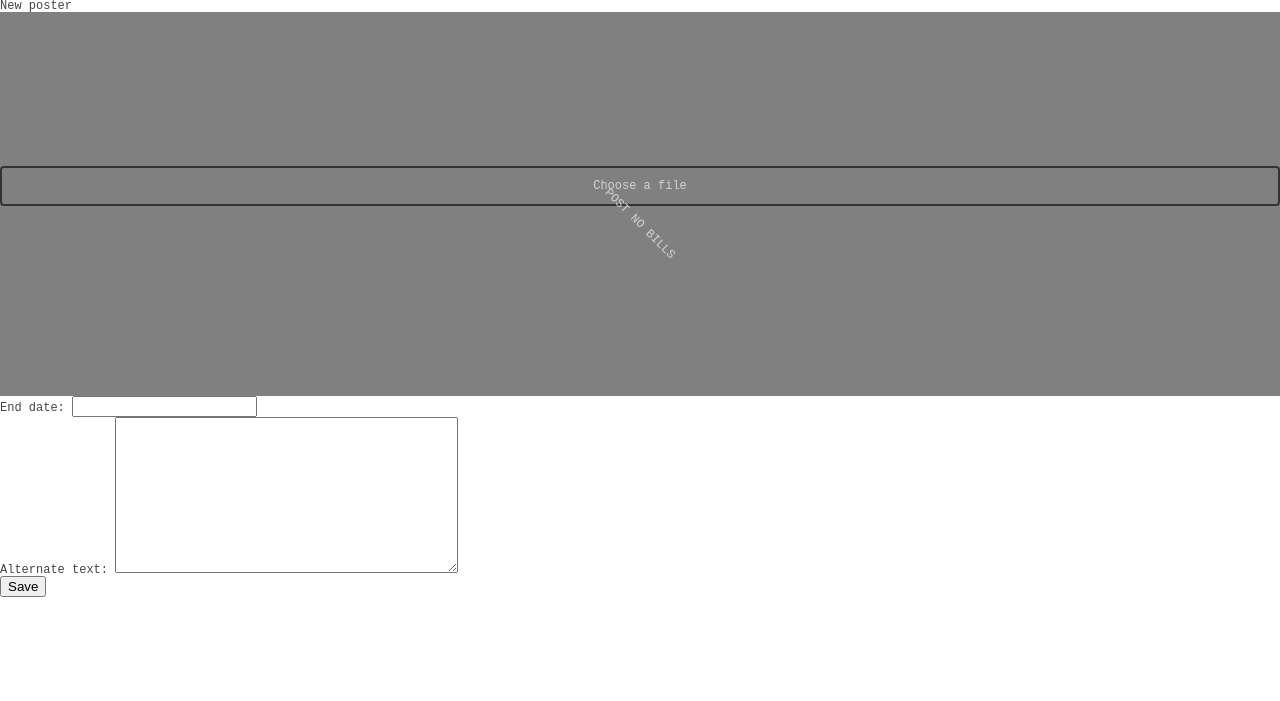
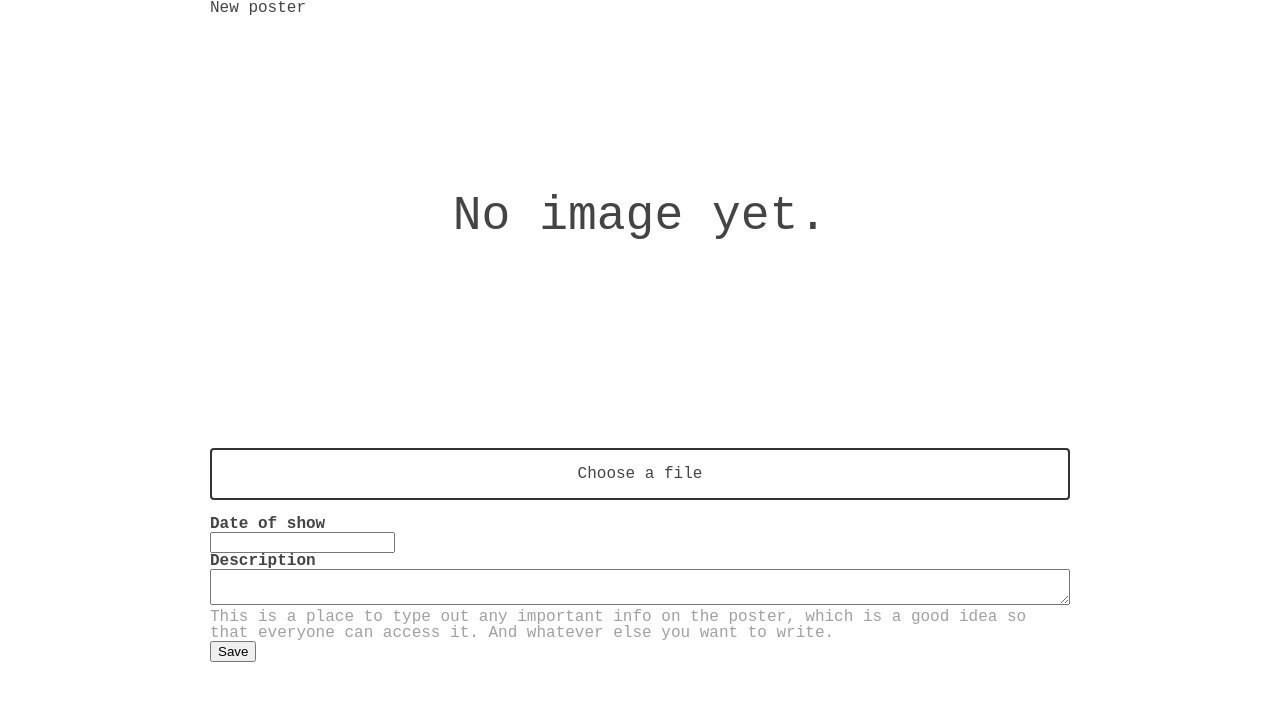
Before and after one commit to patreeceeo/showposter, a Django app: template templates/create-post.html in a window 1280 px wide. Shown: the top 701 px of the page. Run offline with Django 3.2, Linux system fonts and the light colour scheme; the template is opened without the code that fills it: values that come from a table or form of the project are taken from there, others are empty; some libraries are stand-ins or nearby versions.

Commit message:
clean up create post

```diff
--- a/posts/static/index.css
+++ b/posts/static/index.css
@@ -54,16 +54,24 @@ table {
 
 body {
   font-family: 'Courier New', Courier, 'Lucida Sans Typewriter', 'Lucida Typewriter', monospace;
-  font-size: 12px;
   color: #444;
+
+  --post-image-width: 100%;
 }
+
+.Column__wide {
+  max-width: 860px;
+  margin: 0 auto;
+}
+
 a  {
   color: #000;
   text-decoration: underline #777;
 }
 
 .Preview {
-  max-height: 6in;
+  max-height: 50vh;
+  max-width: var(--post-image-width);
   display: block;
   margin: 0 auto;
   transition: transform 1s, opacity 1s;
@@ -120,17 +128,15 @@ a  {
   color: grey;
 }
 
-.ImageUploadForm {
-  min-height: 4in;
-  max-width: 100%;
+.ImagePlaceholder {
+  height: 50vh;
+  width: var(--post-image-width);
 
-  background-color: grey;
-  color: lightgrey;
-}
+  font-size: 3rem;
 
-.PlaceholderText {
-  text-transform: uppercase;
-  transform: rotate(45deg);
+  display: flex;
+  justify-content: center;
+  align-items: center;
 }
 
 .PostGrid {
@@ -145,6 +151,26 @@ a  {
   margin: calc((80vw / 3) * (1/3)) calc((80vw / 5) * (1/3));
   overflow: hidden;
 }
+
+.StatusBar {
+  height: 1rem;
+  width: 100%;
+}
+
+.Form .Form_label {
+  font-weight: bold;
+  display: block;
+}
+
+.Form .Form_inputDescription {
+  display: block;
+  opacity: 0.5;
+}
+
+.Form .Form_textarea {
+  width: 100%;
+}
+
 
 .mb {
   margin-bottom: 1em;
--- a/templates/create-post.html
+++ b/templates/create-post.html
@@ -4,35 +4,42 @@
     <title>New poster</title>
 {% endblock %}
 {% block content %}
+<div class="Column__wide">
   <h1>New poster</h1>
 
   <form id="upload-form" method="post" enctype="multipart/form-data" action="/api/upload">
     {% csrf_token %}
     <div class="ImageUploadForm flex flexColumn flexCenter">
+      <div class="Scanner mb" id="scanner">
+        <div class="Scanner_beam"></div>
+        <img id="preview-image" class="Preview Preview__out"/>
+        <div id="image-placeholder" class="ImagePlaceholder">No image yet.</div>
+      </div>
+      <div id="upload-progress" class="StatusBar"></div>
       <label class="Button mb">
         Choose a file
         <input id="image-input" class="hidden" name="image" type='file' accept="image/jpeg,image/png,image/gif"/>
       </label>
-    <div>
-      <div class="flex flexCenter flexChildGrow">
-        <div class="PlaceholderText">post no bills</div>
-      </div>
-      <div class="Scanner mb" id="scanner">
-        <div class="Scanner_beam"></div>
-        <img id="preview-image" class="Preview Preview__out"/>
-      </div>
-    </div>
-
-    <!-- class and value are set by Javascript -->
-    <input class="hidden" id="submit-button" type="submit" value=""/>
-
+      <noscript>
+        <input class="Button" id="submit-button" type="submit" value="Upload Image"/>
+      </noscript>
     </div>
   </form>
-<form method="post" enctype="multipart/form-data">
+  <form class="Form" method="post" enctype="multipart/form-data">
     {% csrf_token %}
-  {{ form.as_p }}
+    <label>
+      <span class="Form_label">Date of show</span>
+      <input type="text" name="end_date" required>
+    </label>
+    <label>
+      <span class="Form_label">Description</span>
+      <textarea class="Form_textarea" name="alternate_text" required aria-described-by="form_alternate_text_description"></textarea>
+    </label>
+    <span class="Form_inputDescription" id="form_alternate_text_description">This is a place to type out any important info on the poster, which is a good idea so that everyone can access it. And whatever else you want to write.</span>
+    <input type="hidden" name="image" id="uploaded-image-id-input">
     <button type="submit">Save</button>
   </form>
+</div>
 <script src="{% static "axios.js" %}"></script>
 <script type="module" src="{% static "index.js" %}"></script>
 {% endblock content %}
--- a/templates/list.html
+++ b/templates/list.html
@@ -1,5 +1,4 @@
 {% extends "./base.html" %}
-{% load static  %}
 {% block head %}
     <title>All shows</title>
 {% endblock %}
```
Also changed, not shown: posts/static/upload.js (+45 -57 lines). Lines whose indentation alone changed are shown as unchanged.
